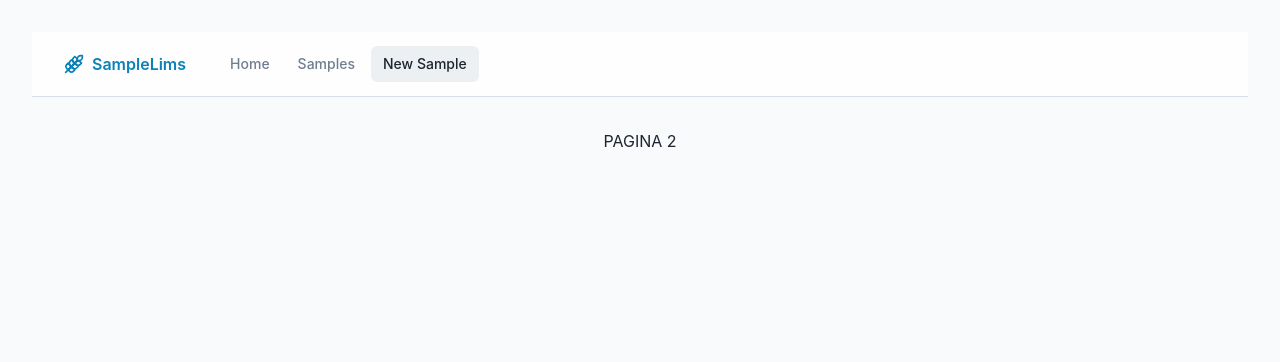
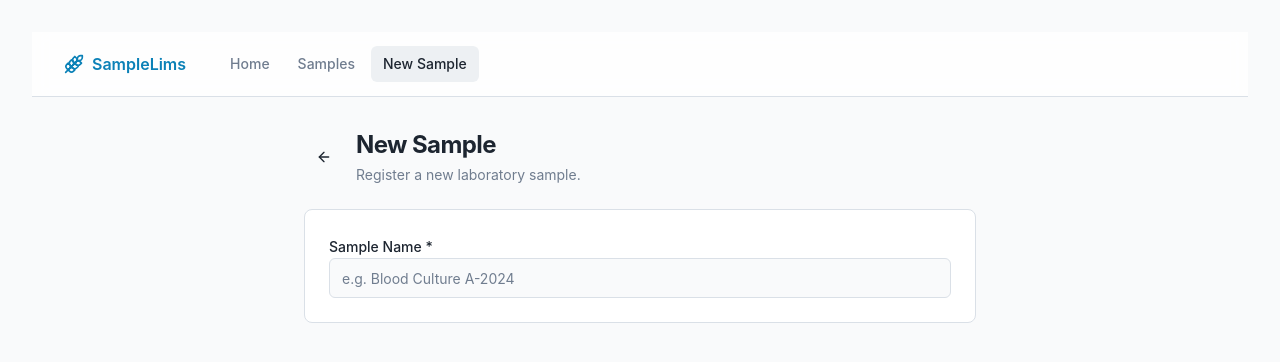
Before and after one commit to DellaCarlos/samplelims, a React (Vite) app: page /samples/new in a window 1280 px wide. Shown: the top 362 px of the page. Built offline with nearby package versions, Linux system fonts and the light colour scheme.

Commit message:
feat: create sample elements

```diff
--- a/package.json
+++ b/package.json
@@ -10,6 +10,7 @@
     "preview": "vite preview"
   },
   "dependencies": {
+    "@radix-ui/react-label": "^2.1.8",
     "@radix-ui/react-slot": "^1.2.4",
     "@tailwindcss/vite": "^4.2.2",
     "class-variance-authority": "^0.7.1",
--- a/src/App.jsx
+++ b/src/App.jsx
@@ -1,9 +1,9 @@
 import { BrowserRouter, Route, Routes } from "react-router-dom";
 import "./App.css";
 import AppHeader from "./components/AppHeader";
-import SecondP from "./pages/SecondP";
 import FirstP from "./pages/FirstP";
 import SampleHome from "./pages/SampleHome";
+import SampleCreate from "./pages/SampleCreate";
 
 function App() {
   return (
@@ -13,7 +13,7 @@ function App() {
         <Routes>
           <Route path="/" element={<SampleHome />} />
           <Route path="/samples" element={<FirstP />} />
-          <Route path="/samples/new" element={<SecondP />} />
+          <Route path="/samples/new" element={<SampleCreate />} />
         </Routes>
       </main>
     </BrowserRouter>
--- /dev/null
+++ b/src/components/ui/input.jsx
@@ -0,0 +1,19 @@
+import React from "react";
+import { cn } from "../../lib/utils";
+
+const Input = React.forwardRef(({ className, type, ...props }, ref) => {
+  return (
+    <input
+      type={type}
+      className={cn(
+        "flex h-10 w-full rounded-md border border-input bg-background px-3 py-2 text-base ring-offset-background file:border-0 file:bg-transparent file:text-sm file:font-medium file:text-foreground placeholder:text-muted-foreground focus-visible:outline-none focus-visible:ring-2 focus-visible:ring-ring focus-visible:ring-offset-2 disabled:cursor-not-allowed disabled:opacity-50 md:text-sm",
+        className,
+      )}
+      ref={ref}
+      {...props}
+    />
+  );
+});
+
+Input.displayName = "Input";
+export { Input };
--- /dev/null
+++ b/src/components/ui/label.jsx
@@ -0,0 +1,19 @@
+import { cva } from "class-variance-authority";
+import { cn } from "../../lib/utils";
+import * as LabelPrimitive from "@radix-ui/react-label";
+import React from "react";
+
+const labelVariants = cva(
+  "text-sm font-medium leading-none peer-disabled:cursor-not-allowed peer-disabled:opacity-70",
+);
+
+const Label = React.forwardRef(({ className, ...props }, ref) => (
+  <LabelPrimitive.Root
+    ref={ref}
+    className={cn(labelVariants(), className)}
+    {...props}
+  />
+));
+
+Label.displayName = LabelPrimitive.Root.displayName;
+export { Label };
--- /dev/null
+++ b/src/pages/SampleCreate.jsx
@@ -0,0 +1,64 @@
+import { useNavigate } from "react-router";
+import { Button } from "../components/ui/button";
+import { useState } from "react";
+import { ArrowLeftIcon } from "lucide-react";
+import { Label } from "../components/ui/label";
+import { Input } from "../components/ui/input";
+
+function SampleCreate() {
+  const navigate = useNavigate();
+  const [name, setName] = useState("");
+  const [sector, setSector] = useState("");
+  const [selectedAnalyses, setSelectedAnalyses] = useState([]);
+
+  const toggleAnalysis = (analysis) => {
+    setSelectedAnalyses((prev) =>
+      prev.includes(analysis)
+        ? prev.filter((a) => a !== analysis)
+        : [...prev, analysis],
+    );
+  };
+
+  const handleSubmit = (e) => {
+    e.preventDefault();
+    if (!name.trim() || !sector || selectedAnalyses.length === 0) {
+      toast.error("Please fill in all required fields.");
+      return;
+    }
+    toast.success("Sample created successfully!");
+    navigate("/");
+  };
+
+  return (
+    <div className="max-w-2xl mx-auto space-y-6">
+      <div className="flex items-center gap-3">
+        <Button variant="ghost" size="icon" onClick={() => navigate("/")}>
+          <ArrowLeftIcon className="h-4 w-4" />
+        </Button>
+        <div className="text-left">
+          <h1 className="text-2xl font-bold tracking-tight text-foreground">
+            New Sample
+          </h1>
+          <p className="text-sm text-muted-foreground mt-1">
+            Register a new laboratory sample.
+          </p>
+        </div>
+      </div>
+
+      <form
+        onSubmit={handleSubmit}
+        className="space-y-6 rounded-lg border bg-card p-6"
+      >
+        <div className="space-y-2 text-left">
+          <Label htmlFor="name">Sample Name *</Label>
+          <Input id="name" placeholder="e.g. Blood Culture A-2024" value={name} onChange={(e) => setName(e.target.value)} />
+        </div>
+
+
+
+      </form>
+    </div>
+  );
+}
+
+export default SampleCreate;
--- a/src/pages/SecondP.jsx
+++ /dev/null
@@ -1,11 +0,0 @@
-import AppHeader from "../components/AppHeader";
-
-function SecondP() {
-  return (
-    <div>
-      <h1>PAGINA 2</h1>
-    </div>
-  );
-}
-
-export default SecondP;
```
Also changed, not shown: 1 other file (tests, documents, lock files or other folders).
